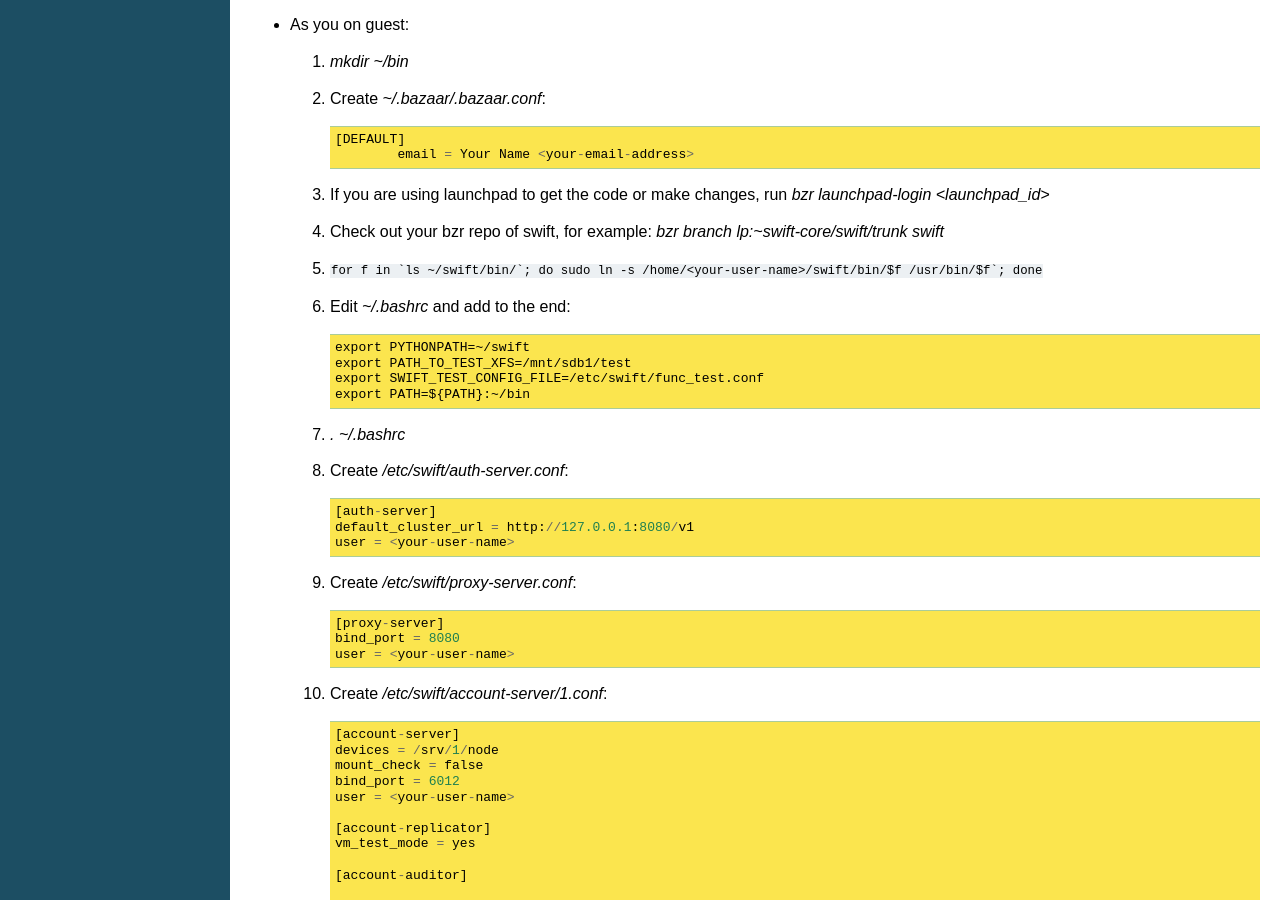
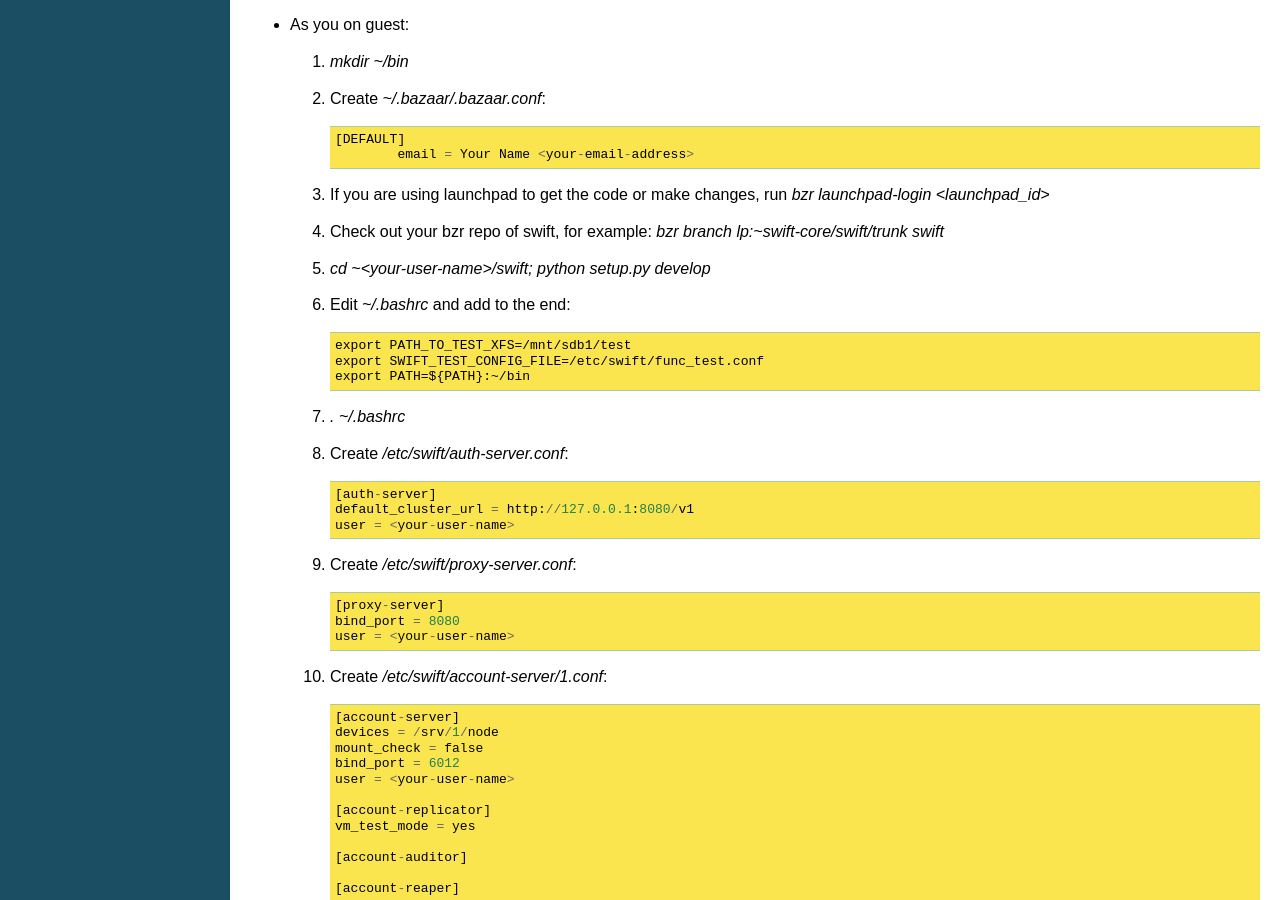
Before and after one commit to openstack/swift, a Sphinx documentation site: the page built from doc/source/development_saio.rst, in a window 1280 px wide and 900 px high, scrolled down 2741 px. Built offline with Sphinx 7.4.7, drawn with Linux system fonts in a browser that asks for light colours.

Commit message:
Updated saio to reflect setup.py changes

```diff
--- a/doc/source/development_saio.rst
+++ b/doc/source/development_saio.rst
@@ -153,10 +153,9 @@
      `bzr launchpad-login <launchpad_id>`
   #. Check out your bzr repo of swift, for example:
      `bzr branch lp:~swift-core/swift/trunk swift`
-  #. ``for f in `ls ~/swift/bin/`; do sudo ln -s /home/<your-user-name>/swift/bin/$f /usr/bin/$f`; done``
+  #. `cd ~<your-user-name>/swift; python setup.py develop`
   #. Edit `~/.bashrc` and add to the end::
 
-        export PYTHONPATH=~/swift
         export PATH_TO_TEST_XFS=/mnt/sdb1/test
         export SWIFT_TEST_CONFIG_FILE=/etc/swift/func_test.conf
         export PATH=${PATH}:~/bin
--- a/setup.py
+++ b/setup.py
@@ -28,11 +28,6 @@
     url='https://launchpad.net/swift',
     packages=find_packages(exclude=['tests','bin']),
     test_suite = 'nose.collector',
-    command_options = {
-        'build_sphinx': {
-            'version': ('setup.py', version),
-      }
-    },
     classifiers=[
         'Development Status :: 4 - Beta',
         'License :: OSI Approved :: Apache Software License',
```
